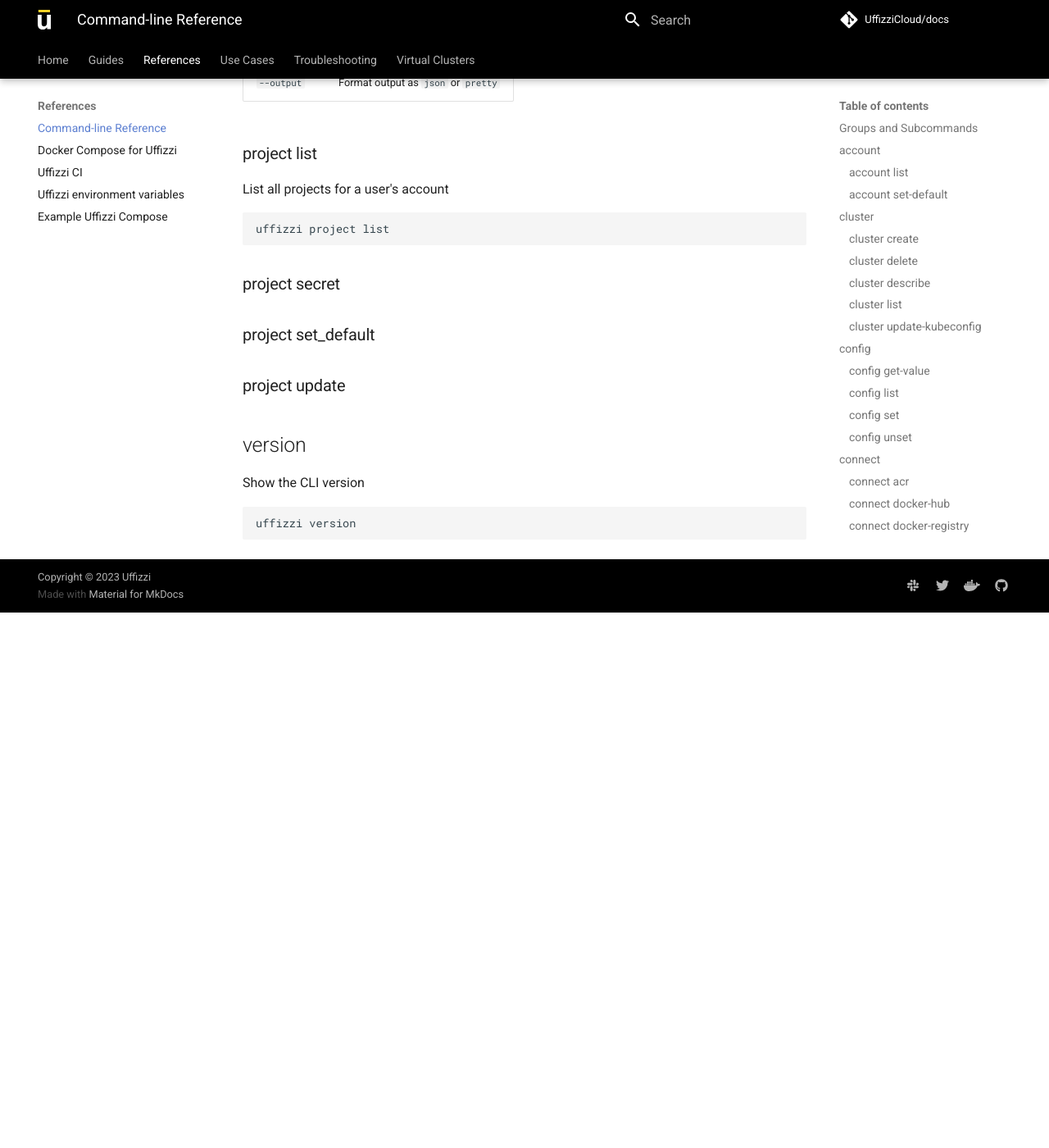
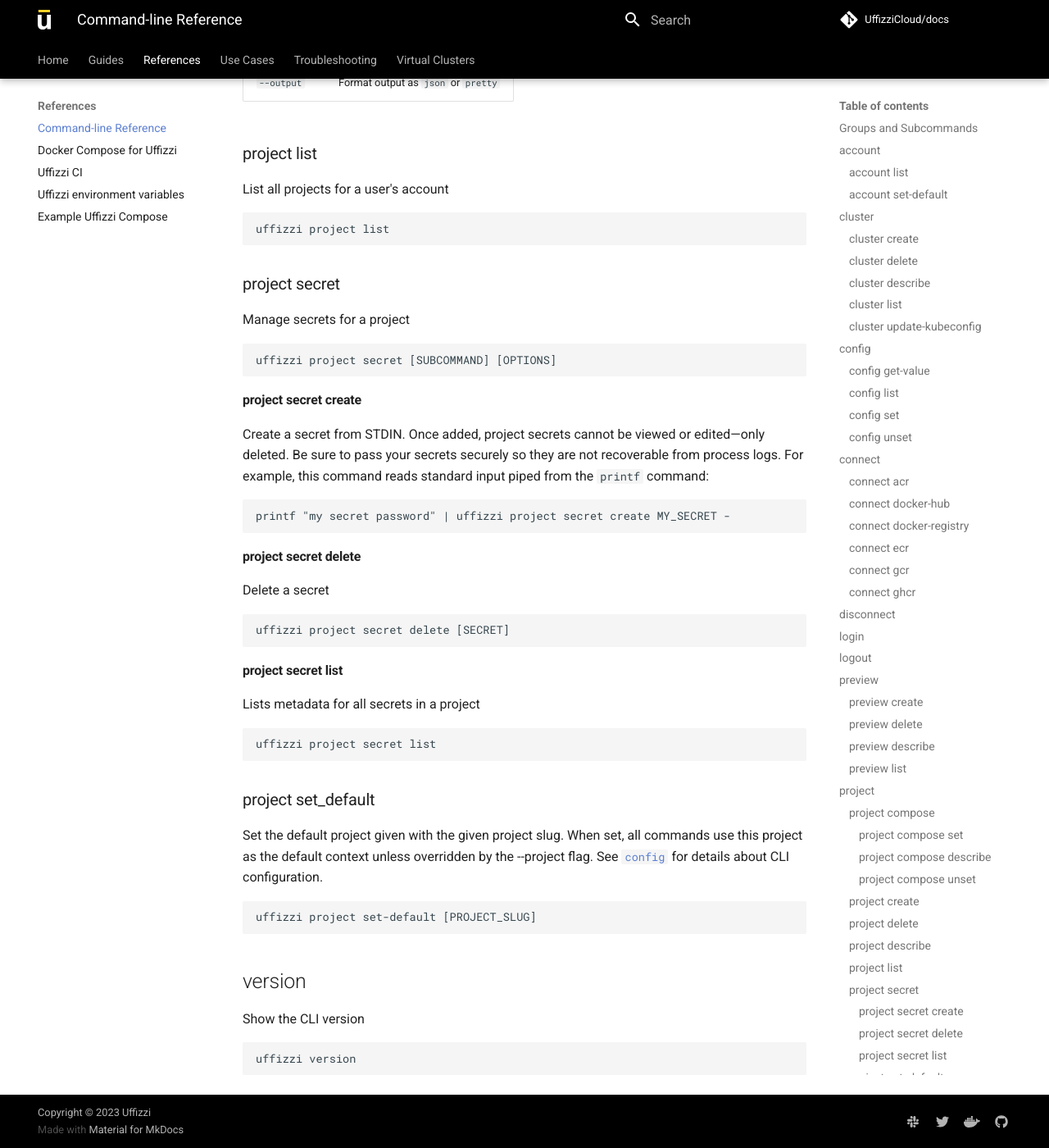
Before and after one commit to UffizziCloud/docs, an MkDocs documentation site: the page built from docs/references/cli.md, in a window 1280 px wide and 1400 px high, scrolled down 12086 px. Shown: the whole window at 82% size. Built offline with MkDocs 1.6.1 and Material for MkDocs 9.7.7, drawn with Linux system fonts in a browser that asks for light colours; comment, search, counter and statistics services are not loaded; before the commit the page ends 12833 px from its top, so only the background shows below that.

````diff
--- a/docs/references/cli.md
+++ b/docs/references/cli.md
@@ -448,7 +448,7 @@ uffizzi project describe [OPTOIN]
 
 | Flags                          | Description                                                                                |
 |--------------------------------|--------------------------------------------------------------------------------------------|
-| `--output`                     | Format output as `json` or `pretty`                                                   |
+| `--output`                     | Format output as `json` or `pretty`                                                        |
 
 ### project list
 
@@ -460,9 +460,43 @@ uffizzi project list
 
 ### project secret
 
+Manage secrets for a project
+
+```
+uffizzi project secret [SUBCOMMAND] [OPTIONS]
+```
+
+#### project secret create
+
+Create a secret from STDIN. Once added, project secrets cannot be viewed or edited—only deleted. Be sure to pass your secrets securely so they are not recoverable from process logs. For example, this command reads standard input piped from the `printf` command:
+
+```
+printf "my secret password" | uffizzi project secret create MY_SECRET -
+```
+
+#### project secret delete
+
+Delete a secret
+
+```
+uffizzi project secret delete [SECRET]
+```
+
+#### project secret list
+
+Lists metadata for all secrets in a project
+
+```
+uffizzi project secret list
+```
+
 ### project set_default
 
-### project update
+Set the default project given with the given project slug. When set, all commands use this project as the default context unless overridden by the --project flag. See [`config`](cli.md#config) for details about CLI configuration.
+
+```
+uffizzi project set-default [PROJECT_SLUG]
+```
 
 ## version
 
--- a/mkdocs.yml
+++ b/mkdocs.yml
@@ -104,8 +104,8 @@ markdown_extensions:
 # Page tree
 nav:
   - Home:
-    - What is Uffizzi?: index.md
-    - Installation: installation.md
+    - Home: index.md
+    - Installation: install.md
     - Virtual Clusters: virtual-clusters/index.md
     - Quickstart (GitHub Actions): quickstart-gha.md
     - Quickstart (GitLab CI): quickstart-gitlab-ci.md
````
Also changed, not shown: docs/install.md (added, +45 -0 lines), docs/installation.md (deleted, +0 -45 lines), docs/virtual-clusters/index.md (+1 -1 lines), docs/quickstart-guides.md (added).
